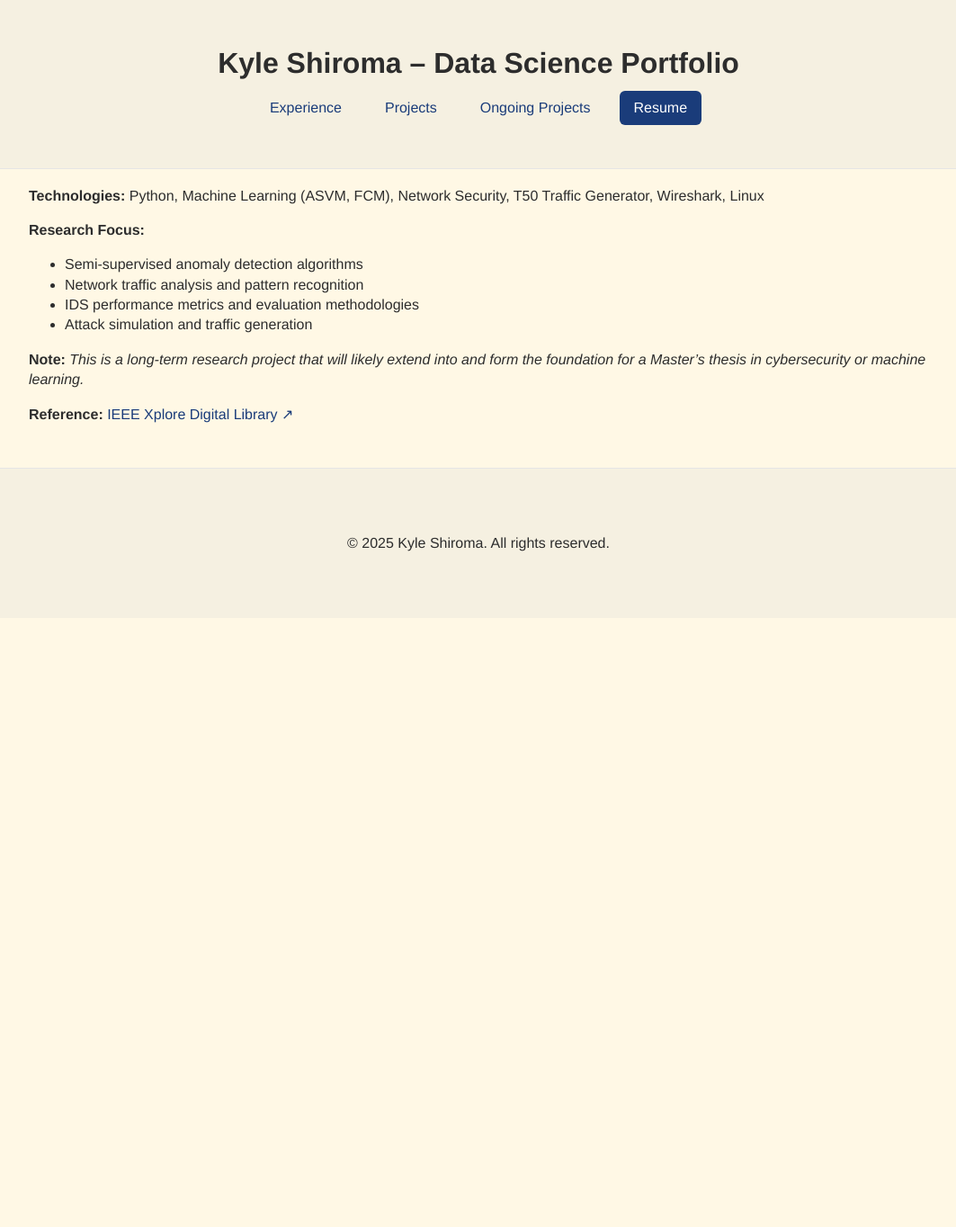
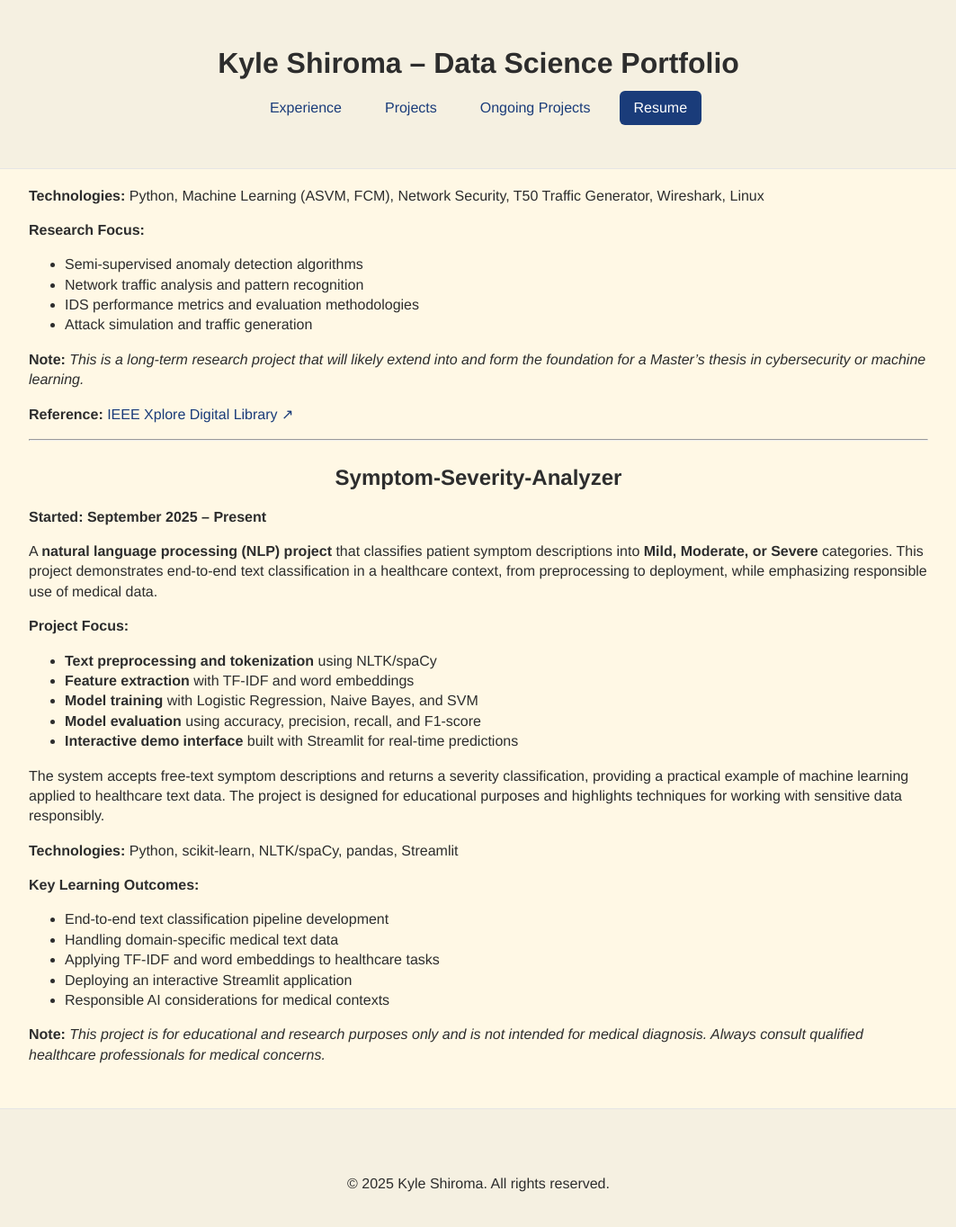
Before and after one commit to k-shiroma-code/k-shiroma-code.github.io, a Jekyll site: the page built from ongoing_projects.md, in a window 1280 px wide and 1400 px high, scrolled down 1710 px. Shown: the top 1364 px of the window at 90% size, without its empty margins (108-1171 px from the left). Built offline with Jekyll 4.4.1, drawn with Linux system fonts in a browser that asks for light colours; before the commit the page ends 2397 px from its top, so only the background shows below that.

Commit message:
Update ongoing_projects.md

```diff
--- a/ongoing_projects.md
+++ b/ongoing_projects.md
@@ -84,3 +84,30 @@ The framework uses **T50 traffic generator** to create controlled attack scenari
 **Note:** *This is a long-term research project that will likely extend into and form the foundation for a Master's thesis in cybersecurity or machine learning.*
 
 **Reference:** [IEEE Xplore Digital Library ↗](https://ieeexplore.ieee.org/document/8058397/)
+
+---
+
+## Symptom-Severity-Analyzer
+**Started: September 2025 – Present**
+
+A **natural language processing (NLP) project** that classifies patient symptom descriptions into **Mild, Moderate, or Severe** categories. This project demonstrates end-to-end text classification in a healthcare context, from preprocessing to deployment, while emphasizing responsible use of medical data.
+
+**Project Focus:**
+- **Text preprocessing and tokenization** using NLTK/spaCy
+- **Feature extraction** with TF-IDF and word embeddings
+- **Model training** with Logistic Regression, Naive Bayes, and SVM
+- **Model evaluation** using accuracy, precision, recall, and F1-score
+- **Interactive demo interface** built with Streamlit for real-time predictions
+
+The system accepts free-text symptom descriptions and returns a severity classification, providing a practical example of machine learning applied to healthcare text data. The project is designed for educational purposes and highlights techniques for working with sensitive data responsibly.
+
+**Technologies:** Python, scikit-learn, NLTK/spaCy, pandas, Streamlit
+
+**Key Learning Outcomes:**
+- End-to-end text classification pipeline development
+- Handling domain-specific medical text data
+- Applying TF-IDF and word embeddings to healthcare tasks
+- Deploying an interactive Streamlit application
+- Responsible AI considerations for medical contexts
+
+**Note:** *This project is for educational and research purposes only and is not intended for medical diagnosis. Always consult qualified healthcare professionals for medical concerns.*
```
